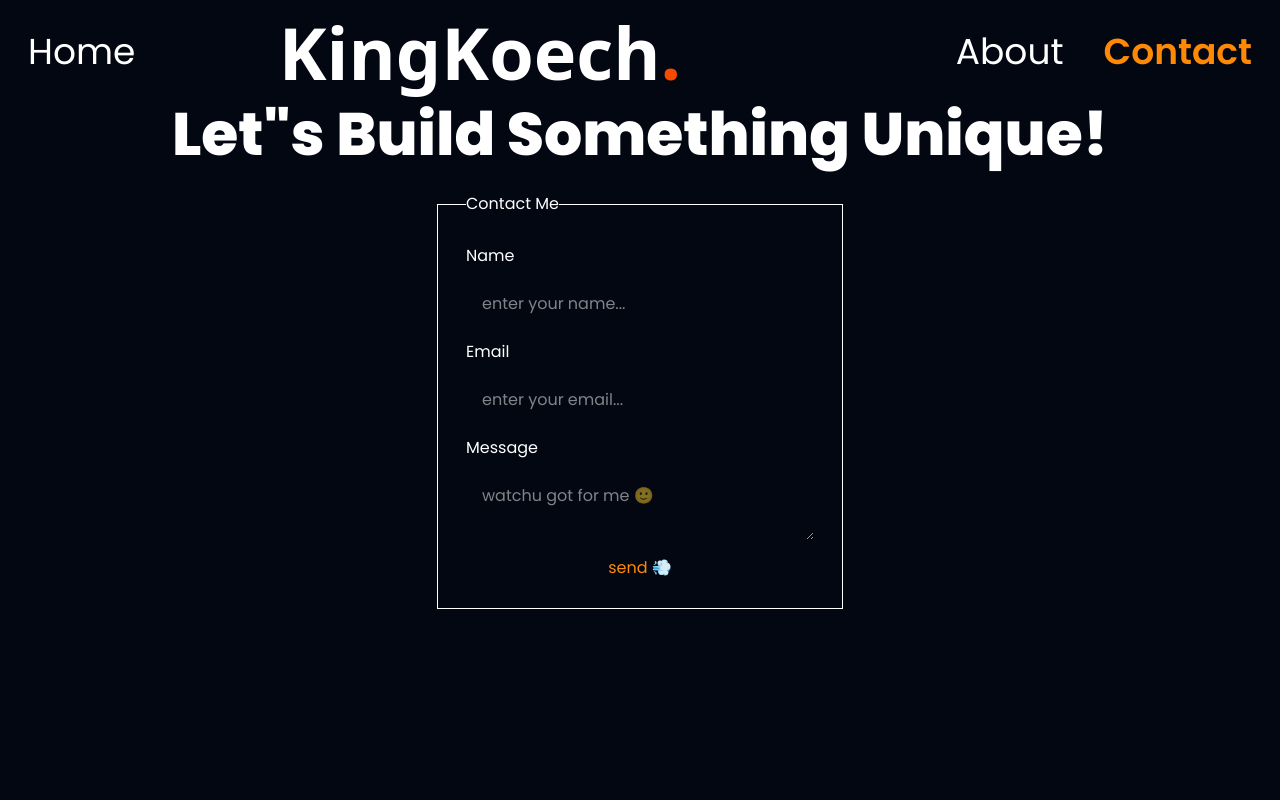
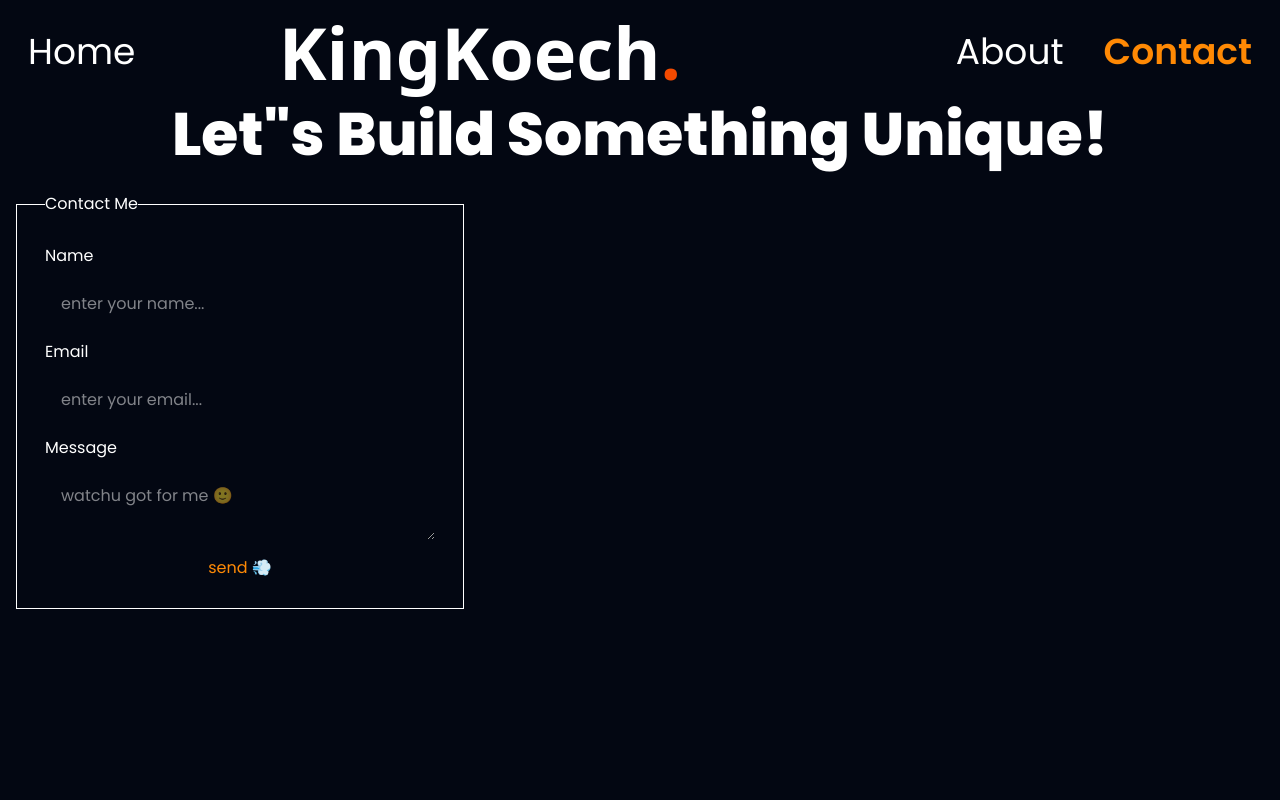
Before and after one commit to koechy77/portfolio, a React (Vite) app: page /contact in a window 1280 px wide. Shown: the top 800 px of the page. Built offline with nearby package versions, Linux system fonts and the light colour scheme; a web font is replaced by a local one.

Commit message:
removed the spacing from main element, added it to the form div, and max-w-md

```diff
--- a/src/pages/Contact.jsx
+++ b/src/pages/Contact.jsx
@@ -21,7 +21,7 @@ export default function Contact() {
   }
   return (
     <>
-      <main className="bg-gray-950 min-h-screen font-poppins text-white overflow-x-hidden px-4">
+      <main className="bg-gray-950 min-h-screen font-poppins text-white overflow-x-hidden">
         <motion.h2
           initial={{ opacity: 0, y: 30 }}
           animate={{ opacity: 1, y: 0 }}
@@ -37,7 +37,7 @@ export default function Contact() {
           className="text-orange-400 font-semibold text-center">{status}
         </motion.p>}
 
-        <div className=" flex justify-center">
+        <div className=" px-4">
           <motion.form
             initial={{ opacity: 0, scale: 0.5 }}
             animate={{ opacity: 1, scale: 1 }}
@@ -46,7 +46,7 @@ export default function Contact() {
               type: "spring",
               stiffness: 120,
             }}
-            className="my-7" onSubmit={handleSubmit}>
+            className="my-7 max-w-md" onSubmit={handleSubmit}>
 
             <fieldset className="flex flex-col gap-4 border p-7 ">
               <legend>Contact Me</legend>
```
